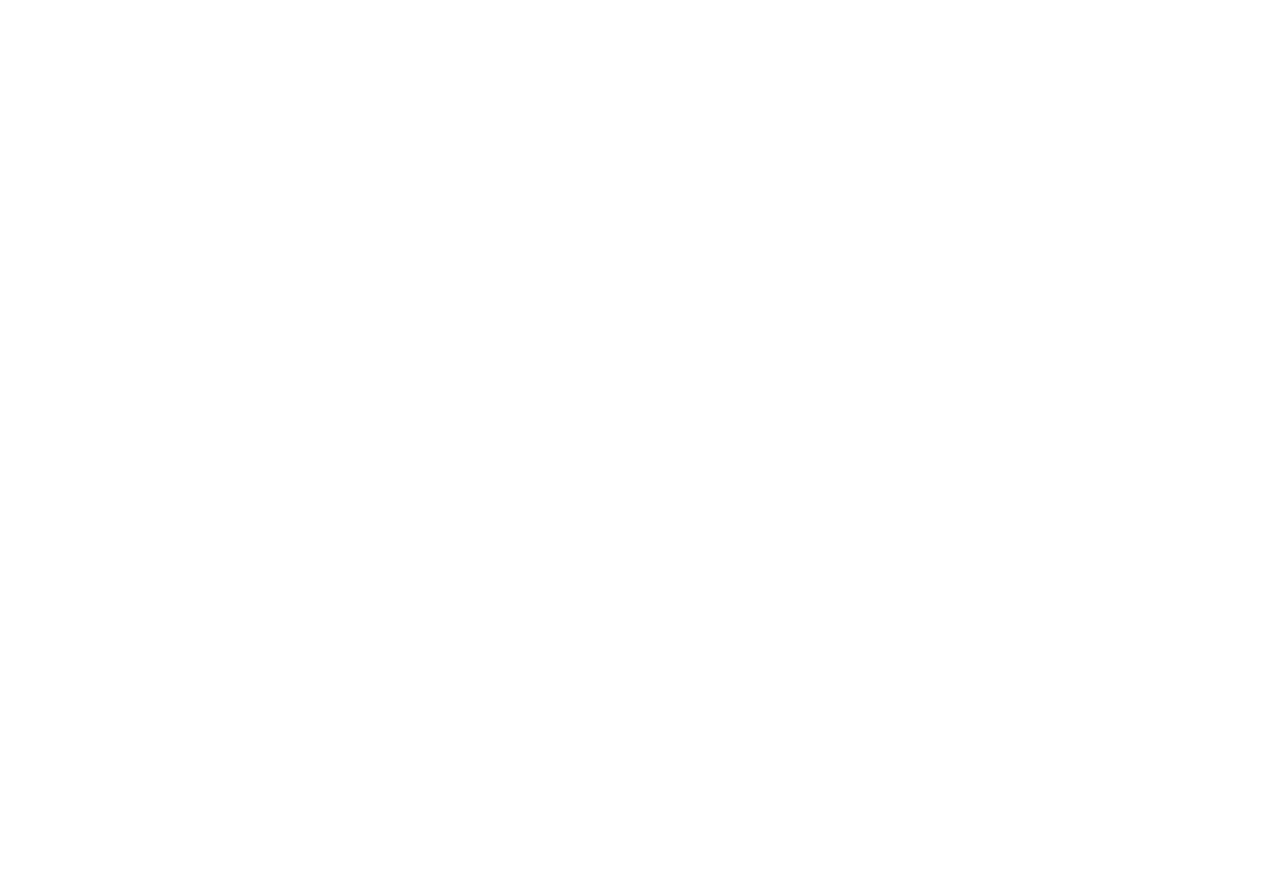
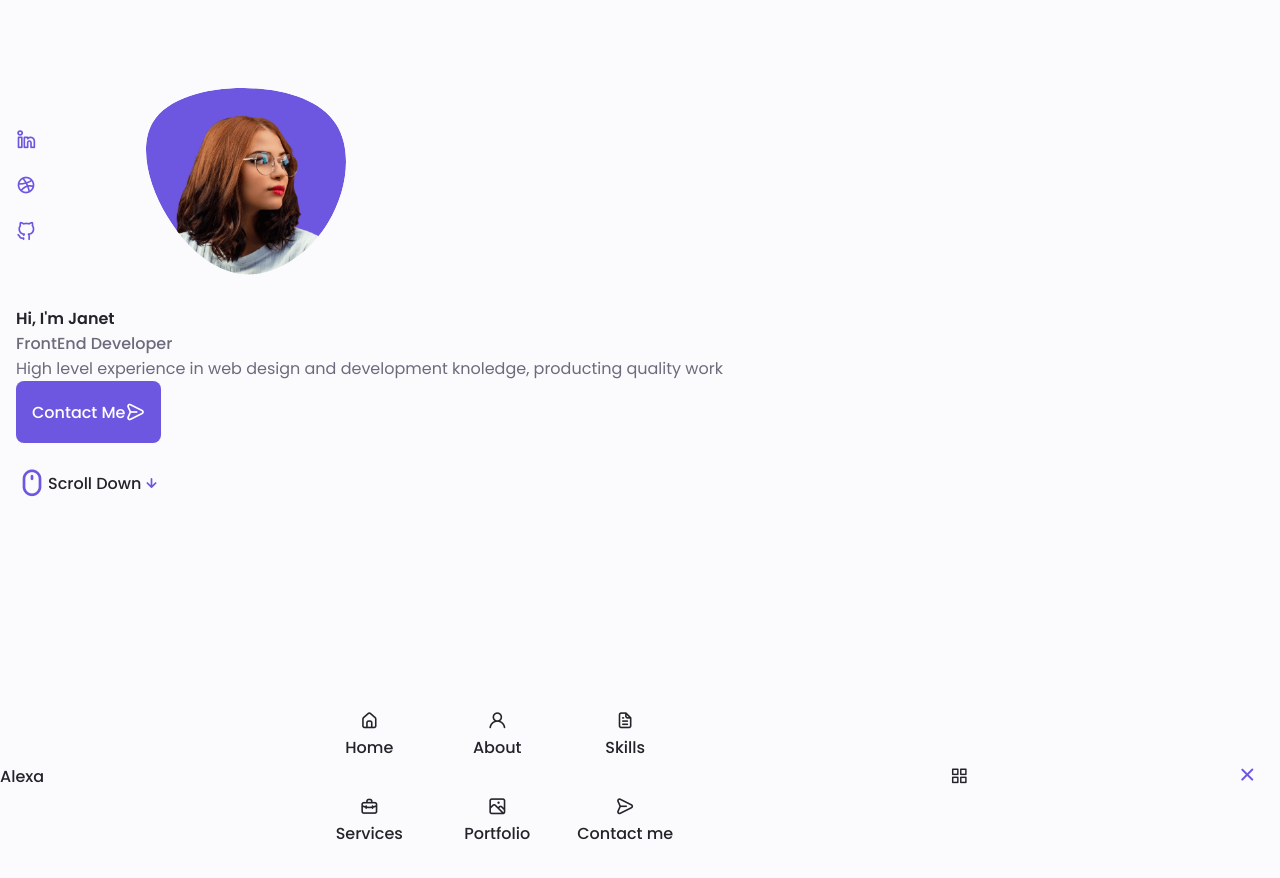
Before and after one commit to Diego-r-pereira/portfolio, a plain HTML site: page index.html in a window 1280 px wide. Before the commit the page ends 800 px from the top, so only its background shows below. Drawn offline with nearby package versions, Linux system fonts and the light colour scheme.

Commit message:
So far it's done ProjectSetup VariablesCSS ResetHtml ReusableCSSClasses Layout Header&NavMenu

```diff
--- /dev/null
+++ b/assets/css/styles.css
@@ -0,0 +1,389 @@
+/*==================== GOOGLE FONTS ====================*/
+@import url('https://fonts.googleapis.com/css2?family=Poppins:wght@400;500;600&display=swap');
+
+/*==================== VARIABLES CSS ====================*/
+:root {
+    --header-height: 3rem;
+
+    /*========== Colors ==========*/
+    /* Change favorite color */
+    --hue-color: 250; /*Purple 250 - Green 142 - Blue 230 - Pink 340*/
+
+    /* HSL color mode */
+    --first-color: hsl(var(--hue-color), 69%, 61%);
+    --first-color-second: hsl(var(--hue-color), 69%, 61%);
+    --first-color-alt: hsl(var(--hue-color), 57%, 53%);
+    --first-color-lighter: hsl(var(--hue-color), 92%, 85%);
+    --title-color: hsl(var(--hue-color), 8%, 15%);
+    --text-color: hsl(var(--hue-color), 8%, 45%);
+    --text-color-light: hsl(var(--hue-color), 8%, 65%);
+    --input-color: hsl(var(--hue-color), 70%, 96%);
+    --body-color: hsl(var(--hue-color), 60%, 99%);
+    --container-color: #fff;
+
+    /*========== Font and typography ==========*/
+    --body-font: 'Poppins', sans-serif;;
+
+    /* .5rem = 8px, 1rem = 16px, 1.5rem = 24px ... */
+    --big-font-size: 2 rem;
+    --h1-font-size: 1.5 rem;
+    --h2-font-size: 1.25 rem;
+    --h3-font-size: 1.125 rem;
+    --normal-font-size: .938 rem;
+    --small-font-size: .813 rem;
+    --smaller-font-size: .75 rem;
+
+    /*========== Font weight ==========*/
+    --font-medium: 500;
+    --font-semi-bold: 600;
+
+    /*========== Margenes Bottom ==========*/
+    /* .25rem = 4px, .5rem = 8px, .75rem = 12px ... */
+    --mb-0-25: .25 rem;
+    --mb-0-5: .5 rem;
+    --mb-0-75: .75 rem;
+    --mb-1: 1 rem;
+    --mb-1-5: 1.5 rem;
+    --mb-2: 2 rem;
+    --mb-2-5: 2.5 rem;
+    --mb-3: 3 rem;
+
+    /*========== z index ==========*/
+    --z-tooltip: 10;
+    --z-fixed: 100;
+    --z-modal: 1000;
+}
+
+/* Font size for large devices */
+@media screen and (min-width: 968px) {
+    :root {
+        --big-font-size: 3 rem;
+        --h1-font-size: 2.25 rem;
+        --h2-font-size: 1.5 rem;
+        --h3-font-size: 1.25 rem;
+        --normal-font-size: 1 rem;
+        --small-font-size: .875 rem;
+        --smaller-font-size: 813 rem;
+    }
+}
+
+/*========== Variables Dark theme ==========*/
+
+
+/*========== Button Dark/Light ==========*/
+
+
+/*==================== BASE ====================*/
+* {
+    box-sizing: border-box;
+    padding: 0;
+    margin: 0;
+}
+
+html {
+    scroll-behavior: smooth;
+}
+
+body {
+    margin: 0 0 var(--header-height) 0;
+    font-family: var(--body-font);
+    font-size: var(--normal-font-size);
+    background-color: var(--body-color);
+    color: var(--text-color);
+}
+
+h1, h2, h3, h4 {
+    color: var(--title-color);
+    font-weight: var(--font-semi-bold);
+}
+
+ul {
+    list-style: none;
+}
+
+a {
+    text-decoration: none;
+}
+
+img {
+    max-width: 100%;
+    height: auto;
+}
+/*==================== REUSABLE CSS CLASSES ====================*/
+.section{
+    padding: 2rem 0 4rem 1rem;
+}
+
+.section_title{
+    font-size: var(--h1-font-size);
+}
+
+.section_subtitle{
+    display: block;
+    font-size: var(--small-font-size);
+    margin-bottom: var(--mb-3);
+}
+
+.section_title,
+.section_subtitle {
+    text-align: center;
+}
+/*==================== LAYOUT ====================*/
+.container{
+    max-width: 768px;
+    margin-left: var(--mb-1-5);
+    margin-right: var(--mb-1-5);
+}
+
+.grid{
+    display: grid;
+    gap: 1.5rem;
+}
+
+.header{
+    width: 100%;
+    position: fixed;
+    bottom: 0;
+    left: 0;
+    z-index: var(--z-fixed);
+    background-color: var(--body-color);
+}
+/*==================== NAV ====================*/
+.nav{
+    max-width: 968px;
+    height: var(--header-height);
+    display: flex;
+    justify-content: space-between;
+    align-items: center;
+}
+
+.nav__logo,
+.nav__toggle{
+    color: var(--title-color);
+    font-weight: var(--font-medium);
+}
+
+.nav__logo:hover{
+    color: var(--first-color);
+}
+
+.nav__toggle{
+    font-size: 1.1rem;
+    cursor: pointer;
+}
+
+.nav__toggle:hover{
+    color: var(--first-color);
+}
+
+@media screen and (max-width: 767px){
+    .nav__menu{
+        position: fixed;
+        bottom: -100%;
+        left: 0;
+        width: 100%;
+        background-color: var(--body-color);
+        padding: 2rem 1.5rem 4rem;
+        box-shadow: 0 -1px 4px rgba(0, 0, 0, .15);
+        border-radius: 1.5rem 1.5rem 0 0;
+        transition: .3s;
+    }
+}
+
+.nav__list{
+    grid-template-columns: repeat(3, 1fr);
+    gap: 2rem;
+}
+
+.nav__link{
+    display: flex;
+    flex-direction: column;
+    align-items: center;
+    font-size: var(--small-font-size);
+    color: var(--title-color);
+    font-weight: var(--font-medium);
+}
+
+.nav__link:hover{
+    color: var(--first-color);
+}
+
+.nav__icon{
+    font-size: 1.2rem;
+}
+
+.nav__close{
+    position: absolute;
+    right: 1.3rem;
+    bottom: .5rem;
+    font-size: 1.5rem;
+    cursor: pointer;
+    color: var(--first-color);
+}
+
+.nav__close:hover{
+    color: var(--first-color-alt);
+}
+/* show menu */
+.show-menu{
+    bottom: 0;
+}
+
+/* Active link */
+
+
+/* Change background header */
+
+
+/*==================== HOME ====================*/
+.home__container{
+    gap: 1rem;
+}
+
+.home__content{
+    grid-template-columns: .5fr 3fr;
+    padding-top: 3.5rem;
+    align-items: center;
+}
+
+.home__social{
+    display: grid;
+    grid-template-columns: max-content;
+    row-gap: 1rem;
+}
+
+.home__social-icon{
+    font-size: 1.25rem;
+    color: var(--first-color);
+}
+
+.home__social-icon:hover{
+    color: var(--first-color-alt);
+}
+
+.home__blob{
+    width: 200px;
+    fill: var(--first-color);
+}
+
+.home__blob-img{
+    width: 170px;
+}
+
+.home__data{
+    grid-column: 1/3;
+}
+
+.home__title{
+    font-size: var(--big-font-size);
+}
+
+.home__subtitle{
+    font-size: var(--h3-font-size);
+    color: var(--text-color);
+    font-weight: var(--font-medium);
+    margin-bottom: var(--mb-0-75);
+}
+
+.home__description{
+    margin-bottom: var(--mb-2);
+}
+
+.home__scroll{
+    /*display: none;*/
+}
+
+.home__scroll-button{
+    color: var(--first-color);
+    transition: .3s;
+}
+
+.home__scroll-button:hover{
+    transform: translateY(0.25rem);
+}
+
+.home__scroll-mouse{
+    font-size: 2rem;
+}
+
+.home__scroll-name{
+    font-size: var(--small-font-size);
+    color: var(--title-color);
+    font-weight: var(--font-medium);
+    margin-right: var(--mb-0-25);
+}
+
+.home__scroll-arrow{
+    font-size: 1.25rem;
+}
+/*==================== BUTTONS ====================*/
+.button{
+    display: inline-block;
+    background-color: var(--first-color);
+    color: #fff;
+    padding: 1rem;
+    border-radius: .5rem;
+    font-weight: var(--font-medium);
+}
+
+.button:hover{
+    background-color: var(--first-color-alt);
+}
+
+.button__icon{
+    font-size: 1.25rem;
+    margin-left: var(--mb-0-5);
+    transition: .3s;
+}
+
+.button--flex{
+    display: inline-flex;
+    align-items: center;
+}
+/*==================== ABOUT ====================*/
+
+
+/*==================== SKILLS ====================*/
+
+
+/*==================== QUALIFICATION ====================*/
+
+
+/*==================== SERVICES ====================*/
+
+
+/* Active Modal */
+
+
+/*==================== PORTFOLIO ====================*/
+
+
+/*==================== PROJECT IN MIND ====================*/
+
+
+/*==================== TESTIMONIAL ====================*/
+
+
+/*==================== CONTACT ME ====================*/
+
+
+/*==================== FOOTER ====================*/
+
+
+/*========== SCROLL UP ==========*/
+
+
+/* Show scroll */
+
+
+/*========== SCROLL BAR ==========*/
+
+
+/*==================== MEDIA QUERIES ====================*/
+/* For small devices */
+
+
+/* For medium devices */
+
+
+/* For large devices */
--- a/js/main.js
+++ b/assets/js/main.js
@@ -1,16 +1,33 @@
 /*==================== MENU SHOW Y HIDDEN ====================*/
-
+const navMenu = document.getElementById('nav-menu'),
+    navToggle = document.getElementById('nav-toggle'),
+    navClose = document.getElementById('nav-close')
 
 /*===== MENU SHOW =====*/
 /* Validate if constant exists */
-
+if (navToggle){
+    navToggle.addEventListener('click', () =>{
+        navMenu.classList.add('show-menu')
+    })
+}
 
 /*===== MENU HIDDEN =====*/
 /* Validate if constant exists */
-
+if (navClose){
+    navClose.addEventListener('click', () =>{
+        navMenu.classList.remove('show-menu')
+    })
+}
 
 /*==================== REMOVE MENU MOBILE ====================*/
+const navLink = document.querySelectorAll('.nav__link');
 
+function linkAction() {
+    // const navMenu = document.getElementById('.nav-menu')
+//    When we click on each nav__link, we remove the show-menu class
+    navMenu.classList.remove('show-menu')
+}
+navLink.forEach(n => n.addEventListener('click', linkAction))
 
 /*==================== ACCORDION SKILLS ====================*/
 
--- a/css/styles.css
+++ /dev/null
@@ -1,149 +0,0 @@
-/*==================== GOOGLE FONTS ====================*/
-
-
-/*==================== VARIABLES CSS ====================*/
-:root {
-    --header-height: ;
-
-    /*========== Colors ==========*/
-    /* Change favorite color */
-    --hue-color: ; /*Purple 250 - Green 142 - Blue 230 - Pink 340*/
-
-    /* HSL color mode */
-    --first-color: ;
-    --first-color-second: ;
-    --first-color-alt: ;
-    --first-color-lighter: ;
-    --title-color: ;
-    --text-color: ;
-    --text-color-light: ;
-    --input-color: ;
-    --body-color: ;
-    --container-color: ;
-
-    /*========== Font and typography ==========*/
-    --body-font: ;
-
-    /* .5rem = 8px, 1rem = 16px, 1.5rem = 24px ... */
-    --big-font-size: ;
-    --h1-font-size: ;
-    --h2-font-size: ;
-    --h3-font-size: ;
-    --normal-font-size: ;
-    --small-font-size: ;
-    --smaller-font-size: ;
-
-    /*========== Font weight ==========*/
-    --font-medium: ;
-    --font-semi-bold: ;
-
-    /*========== Margenes Bottom ==========*/
-    /* .25rem = 4px, .5rem = 8px, .75rem = 12px ... */
-    --mb-0-25: ;
-    --mb-0-5: ;
-    --mb-0-75: ;
-    --mb-1: ;
-    --mb-1-5: ;
-    --mb-2: ;
-    --mb-2-5: ;
-    --mb-3: ;
-
-    /*========== z index ==========*/
-    --z-tooltip: ;
-    --z-fixed: ;
-    --z-modal: ;
-}
-
-/* Font size for large devices */
-@media screen and (min-width: 968px) {
-    :root {
-        --big-font-size: ;
-        --h1-font-size: ;
-        --h2-font-size: ;
-        --h3-font-size: ;
-        --normal-font-size: ;
-        --small-font-size: ;
-        --smaller-font-size: ;
-    }
-}
-
-/*========== Variables Dark theme ==========*/
-
-
-/*========== Button Dark/Light ==========*/
-
-
-/*==================== BASE ====================*/
-
-
-/*==================== REUSABLE CSS CLASSES ====================*/
-
-
-/*==================== LAYOUT ====================*/
-
-
-/*==================== NAV ====================*/
-
-
-/* show menu */
-
-
-/* Active link */
-
-
-/* Change background header */
-
-
-/*==================== HOME ====================*/
-
-
-/*==================== BUTTONS ====================*/
-
-
-/*==================== ABOUT ====================*/
-
-
-/*==================== SKILLS ====================*/
-
-
-/*==================== QUALIFICATION ====================*/
-
-
-/*==================== SERVICES ====================*/
-
-
-/* Active Modal */
-
-
-/*==================== PORTFOLIO ====================*/
-
-
-/*==================== PROJECT IN MIND ====================*/
-
-
-/*==================== TESTIMONIAL ====================*/
-
-
-/*==================== CONTACT ME ====================*/
-
-
-/*==================== FOOTER ====================*/
-
-
-/*========== SCROLL UP ==========*/
-
-
-/* Show scroll */
-
-
-/*========== SCROLL BAR ==========*/
-
-
-/*==================== MEDIA QUERIES ====================*/
-/* For small devices */
-
-
-/* For medium devices */
-
-
-/* For large devices */
--- a/index.html
+++ b/index.html
@@ -5,27 +5,117 @@
     <meta name="viewport" content="width=device-width, initial-scale=1.0">
 
     <!--==================== UNICONS ====================-->
-
+    <link rel="stylesheet" href="https://unicons.iconscout.com/release/v4.0.0/css/line.css">
 
     <!--==================== SWIPER CSS ====================-->
     <link rel="stylesheet" href="">
 
     <!--==================== CSS ====================-->
-        <link rel="stylesheet" href="">
+    <link rel="stylesheet" href="assets/css/styles.css">
 
     <title>Responsive Portfolio Website</title>
 </head>
 <body>
 <!--==================== HEADER ====================-->
 <header class="header" id="header">
+    <nav class="nav container">
+        <a href="#" class="nav__logo">Alexa</a>
 
+        <div class="nav__menu" id="nav-menu">
+            <ul class="nav__list grid">
+                <li class="nav__item">
+                    <a href="#home" class="nav__link">
+                        <i class="uil uil-estate nav__icon"></i> Home
+                    </a>
+                </li>
+                <li class="nav__item">
+                    <a href="#about" class="nav__link">
+                        <i class="uil uil-user nav__icon"></i> About
+                    </a>
+                </li>
+                <li class="nav__item">
+                    <a href="#skills" class="nav__link">
+                        <i class="uil uil-file-alt nav__icon"></i> Skills
+                    </a>
+                </li>
+                <li class="nav__item">
+                    <a href="#services" class="nav__link">
+                        <i class="uil uil-briefcase-alt nav__icon"></i> Services
+                    </a>
+                </li>
+                <li class="nav__item">
+                    <a href="#portfolio" class="nav__link">
+                        <i class="uil uil-scenery nav__icon"></i> Portfolio
+                    </a>
+                </li>
+                <li class="nav__item">
+                    <a href="#contact" class="nav__link">
+                        <i class="uil uil-message nav__icon"></i> Contact me
+                    </a>
+                </li>
+            </ul>
+            <i class="uil uil-times nav__close" id="nav-close"></i>
+        </div>
+        <div class="nav__btns">
+            <div class="nav__toggle" id="nav-toggle">
+                <i class="uil uil-apps"></i>
+            </div>
+        </div>
+    </nav>
 </header>
 
 <!--==================== MAIN ====================-->
 <main class="main">
     <!--==================== HOME ====================-->
     <section class="home section" id="home">
+        <div class="home__container container grid">
+            <div class="home__content grid">
+                <div class="home__social">
+                    <a href="https://www.linkedin.com/" target="_blank" class="home__social-icon">
+                        <i class="uil uil-linkedin-alt"></i></a>
+                    <a href="https://dribbble.com/" target="_blank" class="home__social-icon">
+                        <i class="uil uil-dribbble"></i></a>
+                    <a href="https://github.com/" target="_blank" class="home__social-icon">
+                        <i class="uil uil-github-alt"></i></a>
+                </div>
+                <div class="home__img">
+                    <svg class="home__blob" viewBox="0 0 200 187" xmlns="http://www.w3.org/2000/svg"
+                         xmlns:xlink="http://www.w3.org/1999/xlink">
+                        <mask id="mask0" mask-type="alpha">
+                            <path d="M190.312 36.4879C206.582 62.1187 201.309 102.826 182.328 134.186C163.346 165.547
+                            130.807 187.559 100.226 186.353C69.6454 185.297 41.0228 161.023 21.7403 129.362C2.45775
+                            97.8511 -7.48481 59.1033 6.67581 34.5279C20.9871 10.1032 59.7028 -0.149132 97.9666
+                            0.00163737C136.23 0.303176 174.193 10.857 190.312 36.4879Z"/>
+                        </mask>
+                        <g mask="url(#mask0)">
+                            <path d="M190.312 36.4879C206.582 62.1187 201.309 102.826 182.328 134.186C163.346
+                            165.547 130.807 187.559 100.226 186.353C69.6454 185.297 41.0228 161.023 21.7403
+                            129.362C2.45775 97.8511 -7.48481 59.1033 6.67581 34.5279C20.9871 10.1032 59.7028
+                            -0.149132 97.9666 0.00163737C136.23 0.303176 174.193 10.857 190.312 36.4879Z"/>
+                            <image class="home__blob-img" x="12" y="18" href="assets/img/perfil.png"/>
+                        </g>
+                    </svg>
+                </div>
 
+                <div class="home__data">
+                    <h1 class="home__title">Hi, I'm Janet</h1>
+                    <h3 class="home__subtitle">FrontEnd Developer</h3>
+                    <p class="home__description">High level experience in web design and development
+                    knoledge, producting quality work</p>
+                    <a href="#contact" class="button button--flex">
+                        Contact Me <i class="uil uil-message button__icon"></i>
+                    </a>
+                </div>
+            </div>
+
+            <div class="home__scroll">
+                <a href="#about" class="home__scroll-button button--flex">
+                    <i class="uil uil-mouse-alt home__scroll-mouse"></i>
+                    <span class="home__scroll-name">Scroll Down</span>
+                    <i class="uil uil-arrow-down home__scroll-arrow"></i>
+                </a>
+            </div>
+        </div>
     </section>
 
     <!--==================== ABOUT ====================-->
@@ -90,6 +180,6 @@
 <script src=""></script>
 
 <!--==================== MAIN JS ====================-->
-        <script src=""></script>
+<script src="assets/js/main.js"></script>
 </body>
 </html>
```
Also changed, not shown: assets/css/swiper-bundle.min.css (renamed from css/swiper-bundle.min.css), assets/img/about.jpg (renamed from img/about.jpg), assets/img/blob.svg, assets/img/perfil.png (renamed from img/perfil.png), assets/img/portfolio1.jpg (renamed from img/portfolio1.jpg), assets/img/portfolio2.jpg (renamed from img/portfolio2.jpg), assets/img/portfolio3.jpg (renamed from img/portfolio3.jpg), assets/img/project.png (renamed from img/project.png), assets/img/testimonial1.jpg (renamed from img/testimonial1.jpg), assets/img/testimonial2.jpg (renamed from img/testimonial2.jpg), assets/img/testimonial3.jpg (renamed from img/testimonial3.jpg), assets/js/swiper-bundle.min.js (renamed from js/swiper-bundle.min.js), 2 other files. Lines whose indentation alone changed are shown as unchanged.
